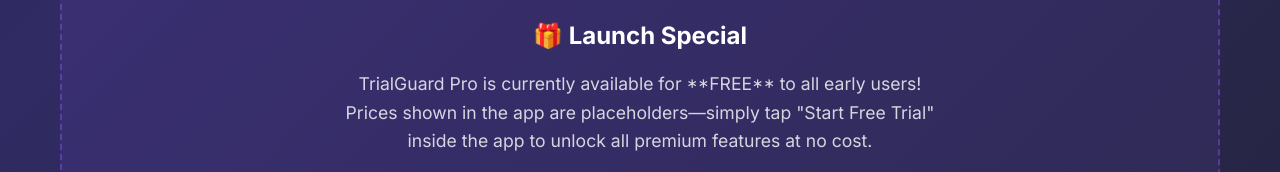
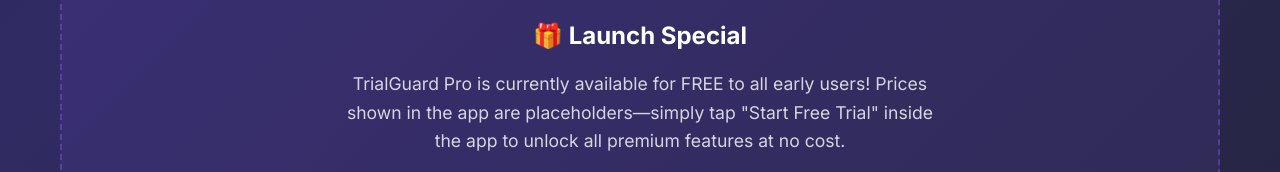
Before and after one commit to Ephram-06/trialguard-support, a plain HTML site: page index.html in a window 1280 px wide. Shown: the part 1631-1803 px from the top of the page. Drawn offline with Linux system fonts and the light colour scheme.

Commit message:
Fix text formatting in launch special section

```diff
--- a/index.html
+++ b/index.html
@@ -316,7 +316,7 @@
             <h2 style="color: #fff; margin-bottom: 20px;">🎁 Launch Special</h2>
             <p
                 style="color: rgba(255,255,255,0.8); font-size: 1.1rem; line-height: 1.6; max-width: 600px; margin: 0 auto 20px;">
-                TrialGuard Pro is currently available for **FREE** to all early users! Prices shown in the app are
+                TrialGuard Pro is currently available for FREE to all early users! Prices shown in the app are
                 placeholders—simply tap "Start Free Trial" inside the app to unlock all premium features at no cost.
             </p>
             <span
```
